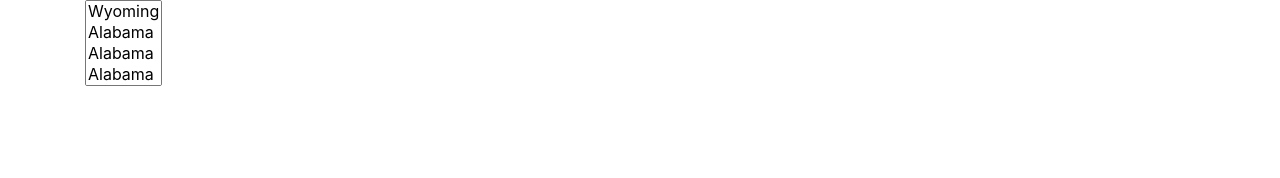
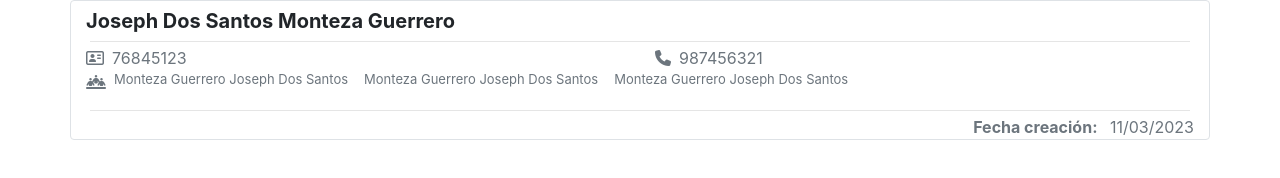
Before and after one commit to The0Joseph/Select2Custome, a plain HTML site: page index.html in a window 1280 px wide. Drawn offline with nearby package versions, Linux system fonts and the light colour scheme.

Commit message:
esqueleto resultados

```diff
--- a/index.html
+++ b/index.html
@@ -8,25 +8,38 @@
     <link href="https://cdn.jsdelivr.net/npm/select2@4.1.0-rc.0/dist/css/select2.min.css" rel="stylesheet" />
     <script src="https://code.jquery.com/jquery-3.6.4.min.js" integrity="sha256-oP6HI9z1XaZNBrJURtCoUT5SUnxFr8s3BzRl+cbzUq8=" crossorigin="anonymous"></script>
     <script src="https://cdn.jsdelivr.net/npm/select2@4.1.0-rc.0/dist/js/select2.min.js"></script>
+    <link rel="stylesheet" href="https://cdnjs.cloudflare.com/ajax/libs/font-awesome/6.3.0/css/all.min.css">
     <script src="script.js"></script>
     <title>Js</title>
 </head>
 <body>
-    <div class="container">
-        <select class="js-example-data-ajax" name="states[]" multiple="multiple">
-            <option value="WY">Wyoming</option>
-            <option value="AL">Alabama</option>
-            <option value="AL">Alabama</option>
-            <option value="AL">Alabama</option>
-            <option value="WY">Wyoming</option>
-            <option value="AL">Alabama</option>
-            <option value="AL">Alabama</option>
-            <option value="AL">Alabama</option>
-            <option value="WY">Wyoming</option>
-            <option value="AL">Alabama</option>
-            <option value="AL">Alabama</option>
-            <option value="AL">Alabama</option>
-        </select>
+    <div class="container border rounded">
+        <h5 class="font-weight-bold mt-2">Joseph Dos Santos Monteza Guerrero</h5>
+        <hr class="m-1">
+        <div class="text-muted">
+            <div class="row row-cols-2  row-cols-lg-2 row-cols-sm-2 row-cols-md-2">
+                <div class="col">
+                    <strong class="mr-2"><i class="fa-regular fa-address-card"></i></strong>76845123
+                </div>
+                <div class="col">
+                    <strong class="mr-2"><i class="fa-solid fa-phone"></i></strong>987456321
+                </div>
+            </div>
+            <div class="d-flex overflow-auto">
+                <div class="mr-2">
+                    <i class="fa-solid fa-people-line"></i>
+                </div>
+                <div class="d-flex" style="font-size: 13px;">
+                    <p class="mr-3">Monteza Guerrero Joseph Dos Santos</p>
+                    <p class="mr-3">Monteza Guerrero Joseph Dos Santos</p>
+                    <p class="mr-3">Monteza Guerrero Joseph Dos Santos</p>
+                </div>
+            </div>
+            <hr class="m-1">
+            <div class="category text-right mt-0">
+                <strong class="mr-2">Fecha creación:</strong> 11/03/2023
+            </div>
+        </div>
     </div>
 </body>
 <script src="https://cdn.jsdelivr.net/npm/popper.js@1.16.1/dist/umd/popper.min.js" integrity="sha384-9/reFTGAW83EW2RDu2S0VKaIzap3H66lZH81PoYlFhbGU+6BZp6G7niu735Sk7lN" crossorigin="anonymous"></script>
--- a/script.js
+++ b/script.js
@@ -1 +1,7 @@
-$('').select2();
+$('.js-data-example-ajax').select2({
+    ajax: {
+      url: 'https://api.github.com/search/repositories',
+      dataType: 'json'
+      // Additional AJAX parameters go here; see the end of this chapter for the full code of this example
+    }
+  });
```
